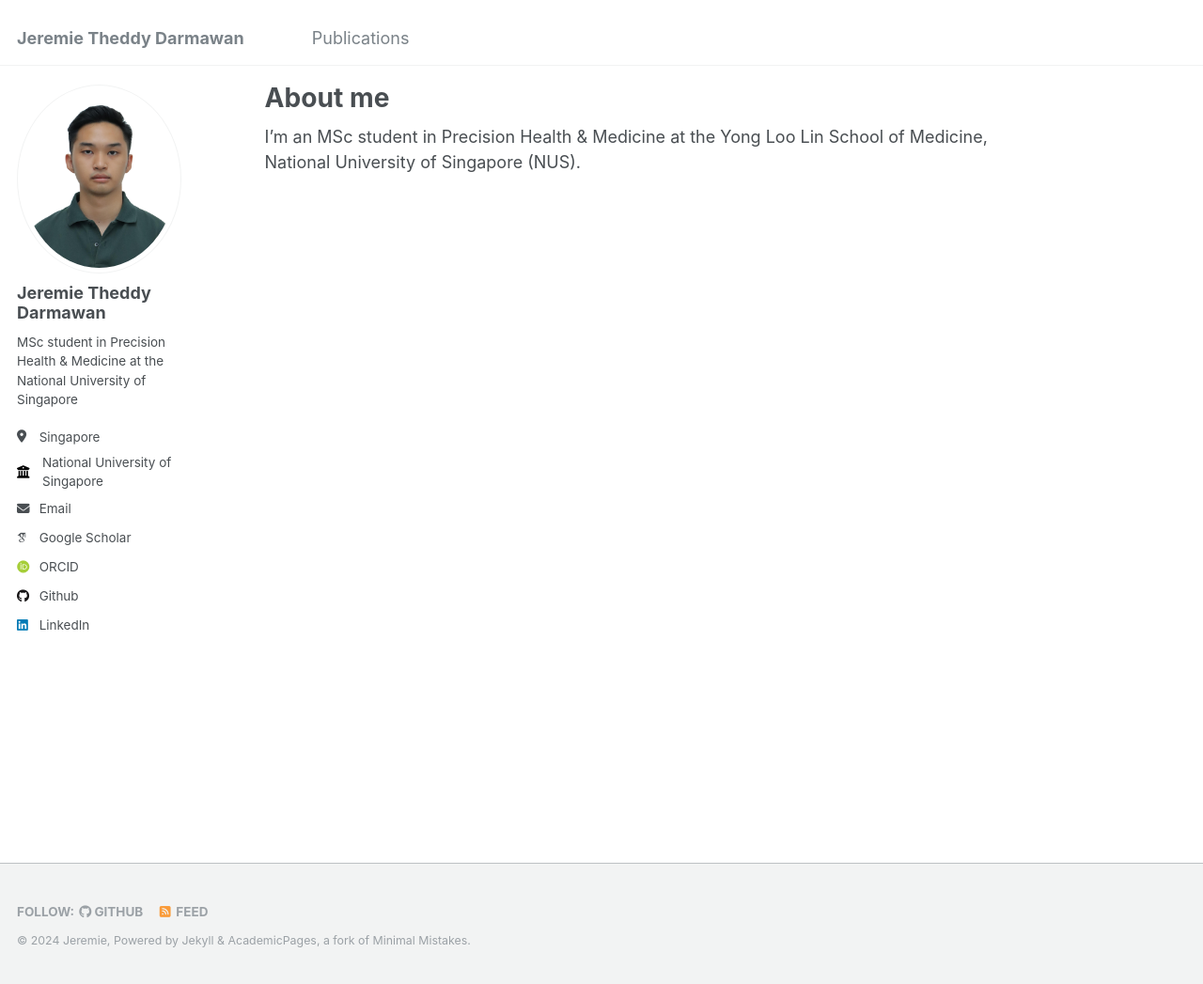
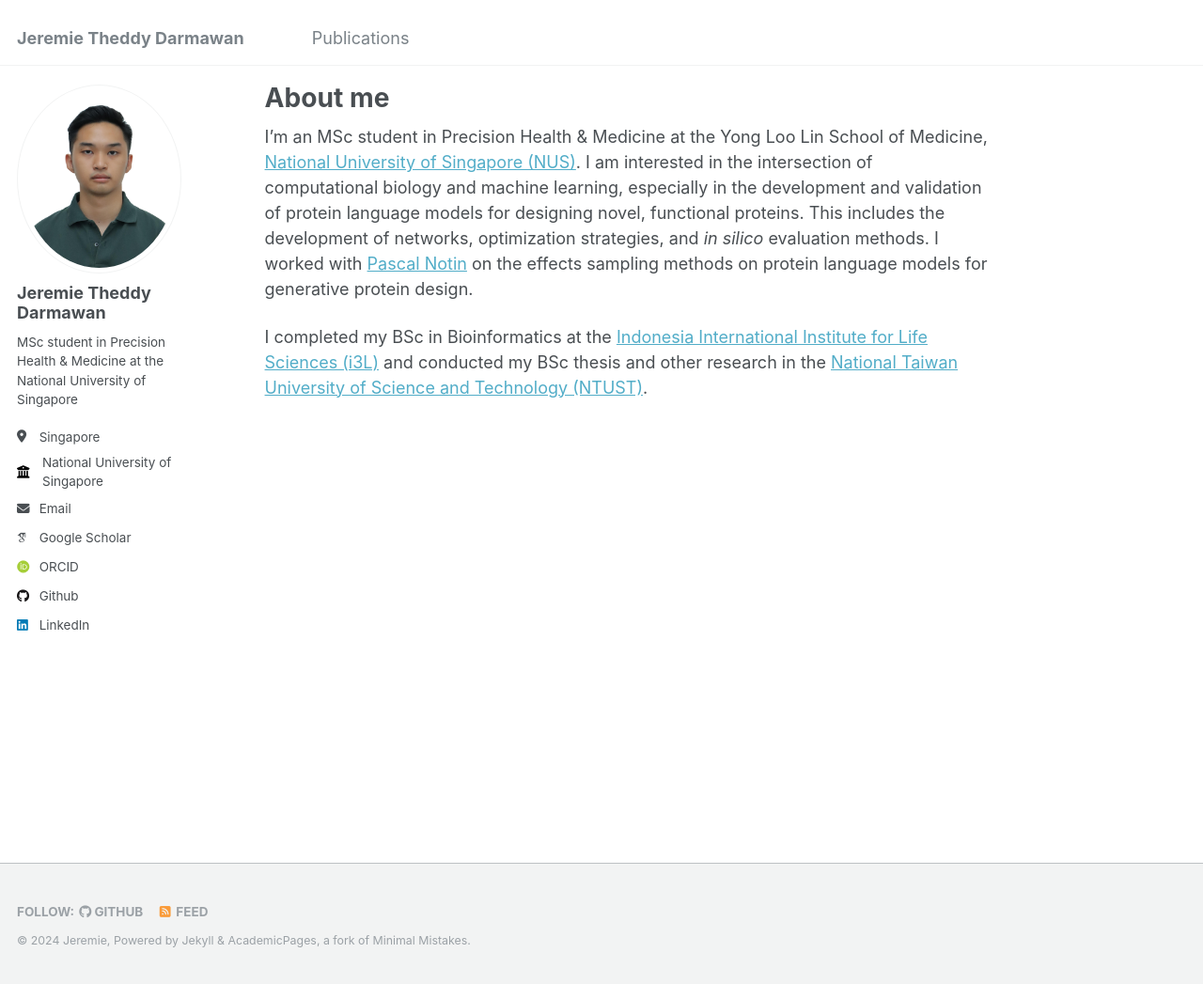
Before and after one commit to jeremietd/jeremietd.github.io, a Jekyll site: the page built from _pages/about.md, in a window 1280 px wide and 1047 px high. Shown: the whole window at 94% size. Built offline with Jekyll 4.4.1, drawn with Linux system fonts in a browser that asks for light colours; some web fonts are replaced.

Commit message:
Update about.md

```diff
--- a/_pages/about.md
+++ b/_pages/about.md
@@ -7,4 +7,6 @@ redirect_from:
   - /about.html
 ---
 
-I'm an MSc student in Precision Health & Medicine at the Yong Loo Lin School of Medicine, National University of Singapore (NUS).
+I'm an MSc student in Precision Health & Medicine at the Yong Loo Lin School of Medicine, [National University of Singapore (NUS)](https://nus.edu.sg/). I am interested in the intersection of computational biology and machine learning, especially in the development and validation of protein language models for designing novel, functional proteins. This includes the development of networks, optimization strategies, and _in silico_ evaluation methods. I worked with [Pascal Notin](pascalnotin.com) on the effects sampling methods on protein language models for generative protein design.
+
+I completed my BSc in Bioinformatics at the [Indonesia International Institute for Life Sciences (i3L)](https://i3l.ac.id/) and conducted my BSc thesis and other research in the [National Taiwan University of Science and Technology (NTUST)](https://www.ntust.edu.tw/?Lang=en).
```
